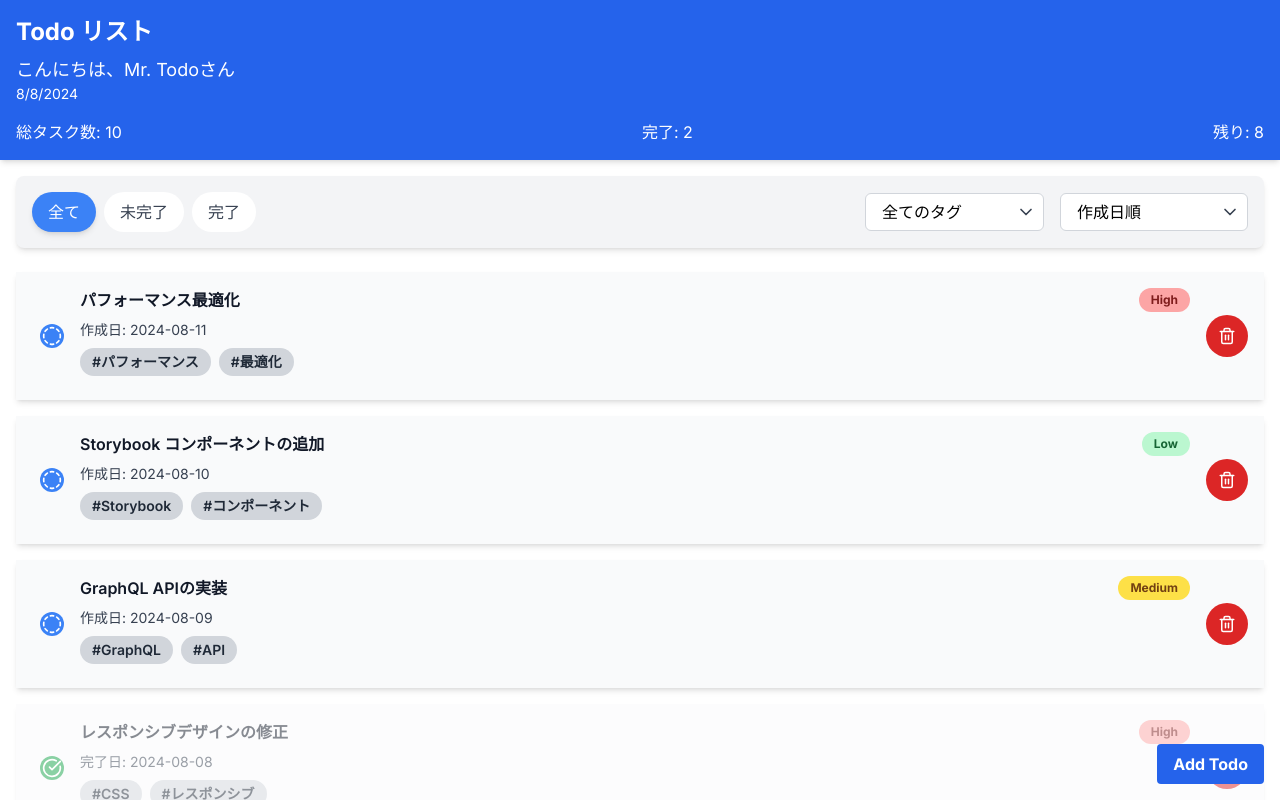
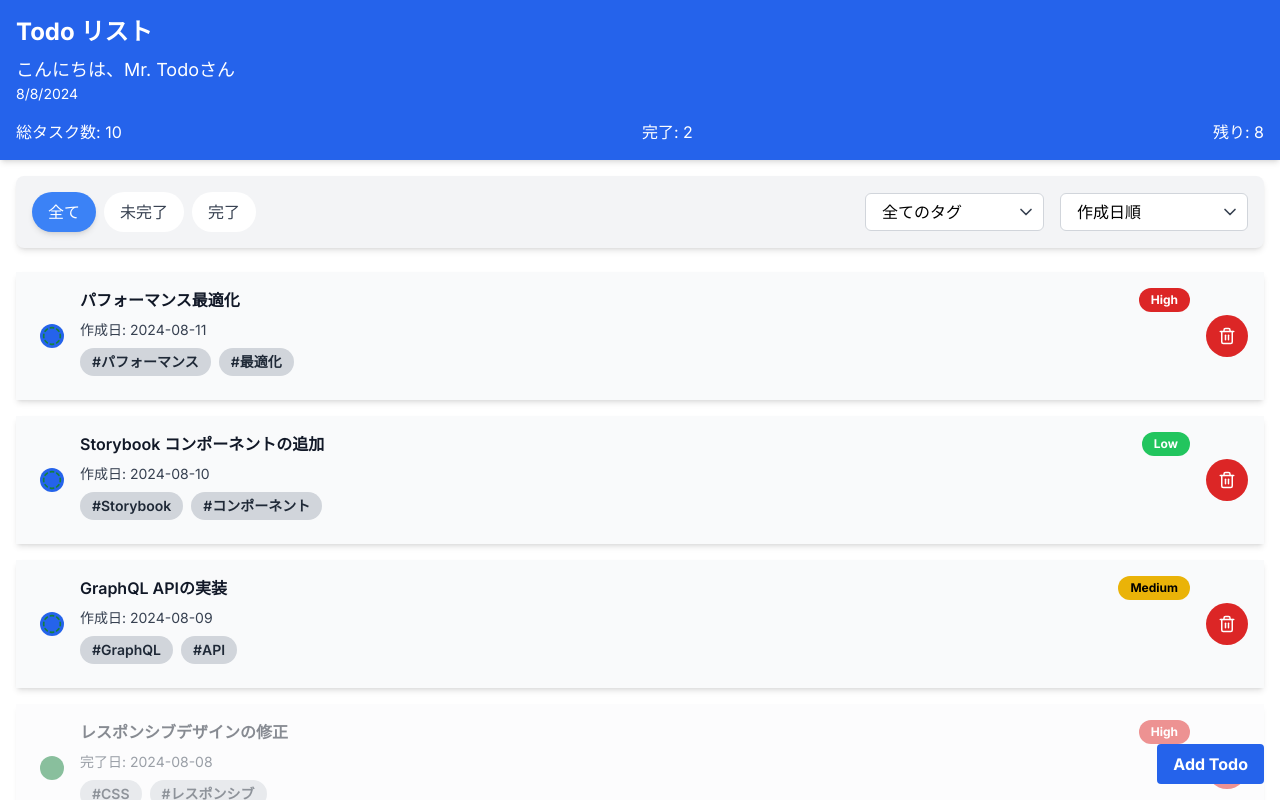
Before and after one commit to ca-terumi-k/jest-next-tutorial, a Next.js app: page / in a window 1280 px wide. Built offline with nearby package versions, Linux system fonts and the light colour scheme.

Commit message:
fix コントラスト系

```diff
--- a/app/components/TodoItem.tsx
+++ b/app/components/TodoItem.tsx
@@ -73,8 +73,8 @@ export default function TodoItem({
                 onClick={() => handleComplete(todo.id)}
                 className={`p-3 rounded-full ${
                     todo.completed
-                        ? "bg-green-600 text-white hover:bg-green-700"
-                        : "bg-blue-500 text-white hover:bg-blue-600"
+                        ? "bg-green-700 text-white hover:bg-green-800" // 高コントラスト
+                        : "bg-blue-600 text-white hover:bg-blue-700" // 高コントラスト
                 } transition duration-300 ml-2 mr-4 relative`}
                 data-testid={`toggleBtn_${todo.id}`}
                 aria-label={todo.completed ? "Mark as uncompleted" : "Mark as completed"}
@@ -82,16 +82,16 @@ export default function TodoItem({
                 <AnimatePresence mode="wait" initial={false}>
                     <motion.div
                         key={todo.completed ? "completed" : "uncompleted"}
-                        initial={{ opacity: 0, scale: 0.5 }}
+                        initial={{ opacity: 0, scale: 0.8 }}
                         animate={{ opacity: 1, scale: 1 }}
-                        exit={{ opacity: 0, scale: 0.5 }}
-                        transition={{ duration: 0.2 }}
-                        className="absolute inset-0 flex items-center justify-center"
+                        exit={{ opacity: 0, scale: 0.8 }}
+                        transition={{ duration: 0.3 }}
+                        className="absolute inset-0 flex items-center justify-center text-green-700"
                     >
                         {todo.completed ? (
-                            <CheckCircle size={20} data-icon="check-circle" />
+                            <CheckCircle size={20} />
                         ) : (
-                            <CircleDashed size={20} data-icon="circle-dashed" />
+                            <CircleDashed size={20} />
                         )}
                     </motion.div>
                 </AnimatePresence>
@@ -102,12 +102,12 @@ export default function TodoItem({
                     <span
                         className={`px-3 py-1 text-xs font-bold rounded-full ${
                             todo.priority === "Low"
-                                ? "bg-green-200 text-green-800"
+                                ? "bg-green-500 text-white" // 高コントラスト
                                 : todo.priority === "Medium"
-                                ? "bg-yellow-300 text-yellow-900"
+                                ? "bg-yellow-500 text-black" // 高コントラスト
                                 : todo.priority === "High"
-                                ? "bg-red-300 text-red-900"
-                                : "bg-gray-300 text-gray-900"
+                                ? "bg-red-600 text-white" // 高コントラスト
+                                : "bg-gray-500 text-white" // 高コントラスト
                         }`}
                     >
                         {todo.priority}
@@ -143,7 +143,7 @@ export default function TodoItem({
                     whileHover={{ scale: 1.1 }}
                     whileTap={{ scale: 0.9 }}
                     onClick={handleDelete}
-                    className="p-3 rounded-full bg-red-600 text-white hover:bg-red-700 transition duration-300"
+                    className="p-3 rounded-full bg-red-600 text-white hover:bg-red-700 focus:ring-2 focus:ring-red-500"
                     data-testid={`deleteBtn_${todo.id}`}
                     aria-label={`Delete todo item`}
                 >
```
